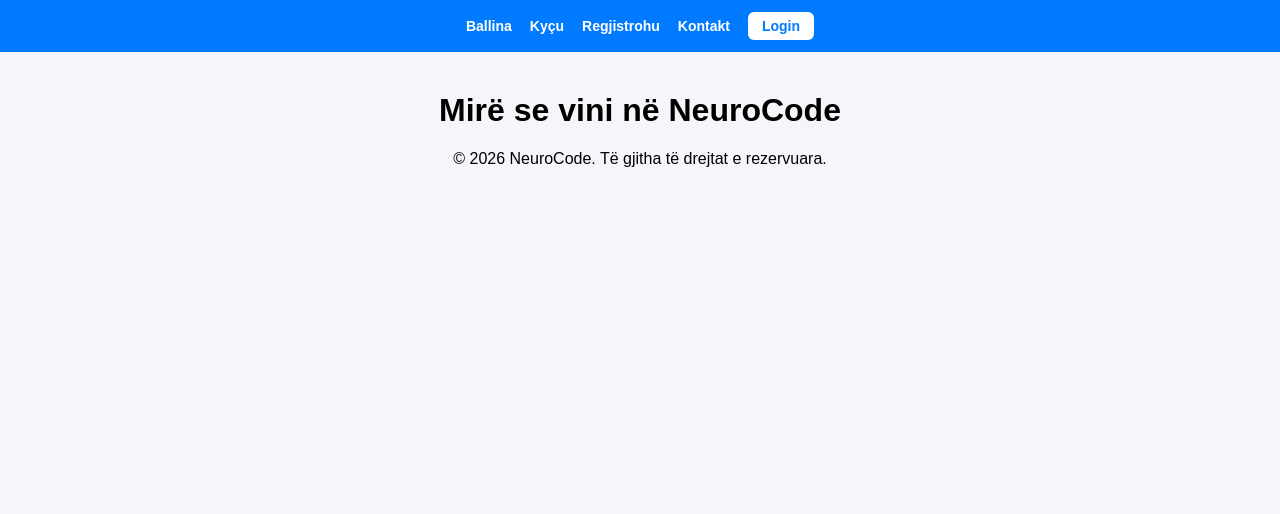
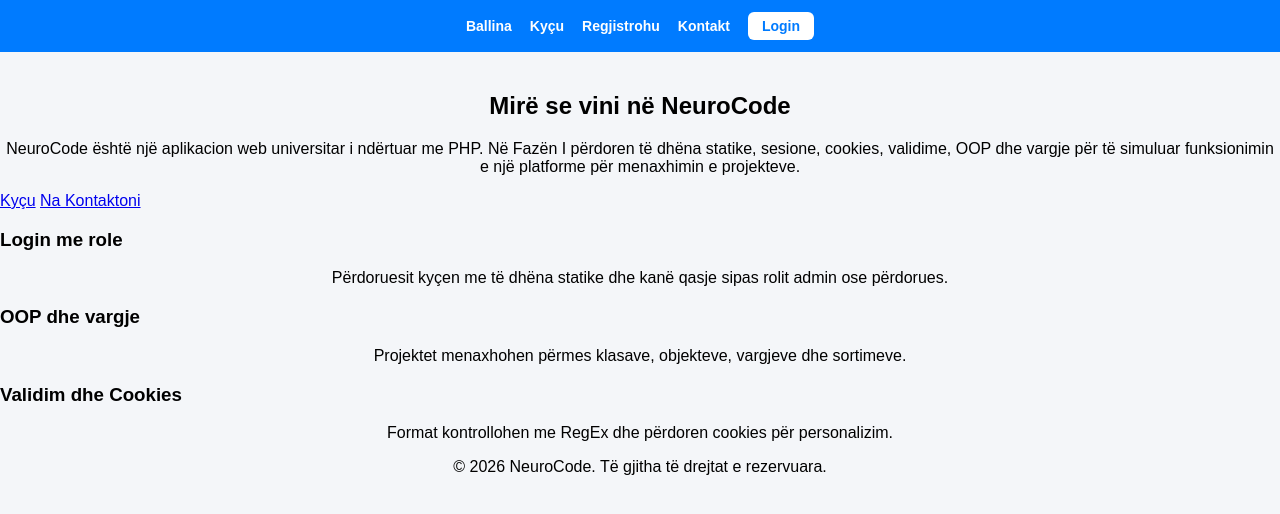
Before and after one commit to djellzaj/neurocode-uni, a PHP site: page /index.php in a window 1280 px wide. Shown: the top 514 px of the page. Run offline with PHP 8.4, Linux system fonts and the light colour scheme.

Commit message:
Versioni perfundimtar i ballines

```diff
--- a/pages/index.php
+++ b/pages/index.php
@@ -1,6 +1,37 @@
-<?php include '../includes/header.php'; ?>
-<?php include '../includes/nav.php'; ?>
+<?php include "../includes/header.php"; ?>
+<?php include "../includes/nav.php"; ?>
 
-<h1>Mirë se vini në NeuroCode</h1>
+<section class="home-hero">
+    <div class="home-box">
+        <h1>Mirë se vini në NeuroCode</h1>
+        <p>
+            NeuroCode është një aplikacion web universitar i ndërtuar me PHP.
+            Në Fazën I përdoren të dhëna statike, sesione, cookies, validime,
+            OOP dhe vargje për të simuluar funksionimin e një platforme për menaxhimin e projekteve.
+        </p>
 
-<?php include '../includes/footer.php'; ?>
+        <div class="home-buttons">
+            <a href="login.php" class="btn-primary">Kyçu</a>
+            <a href="contact.php" class="btn-secondary">Na Kontaktoni</a>
+        </div>
+    </div>
+</section>
+
+<section class="features">
+    <div class="feature-card">
+        <h3>Login me role</h3>
+        <p>Përdoruesit kyçen me të dhëna statike dhe kanë qasje sipas rolit admin ose përdorues.</p>
+    </div>
+
+    <div class="feature-card">
+        <h3>OOP dhe vargje</h3>
+        <p>Projektet menaxhohen përmes klasave, objekteve, vargjeve dhe sortimeve.</p>
+    </div>
+
+    <div class="feature-card">
+        <h3>Validim dhe Cookies</h3>
+        <p>Format kontrollohen me RegEx dhe përdoren cookies për personalizim.</p>
+    </div>
+</section>
+
+<?php include "../includes/footer.php"; ?>
```
